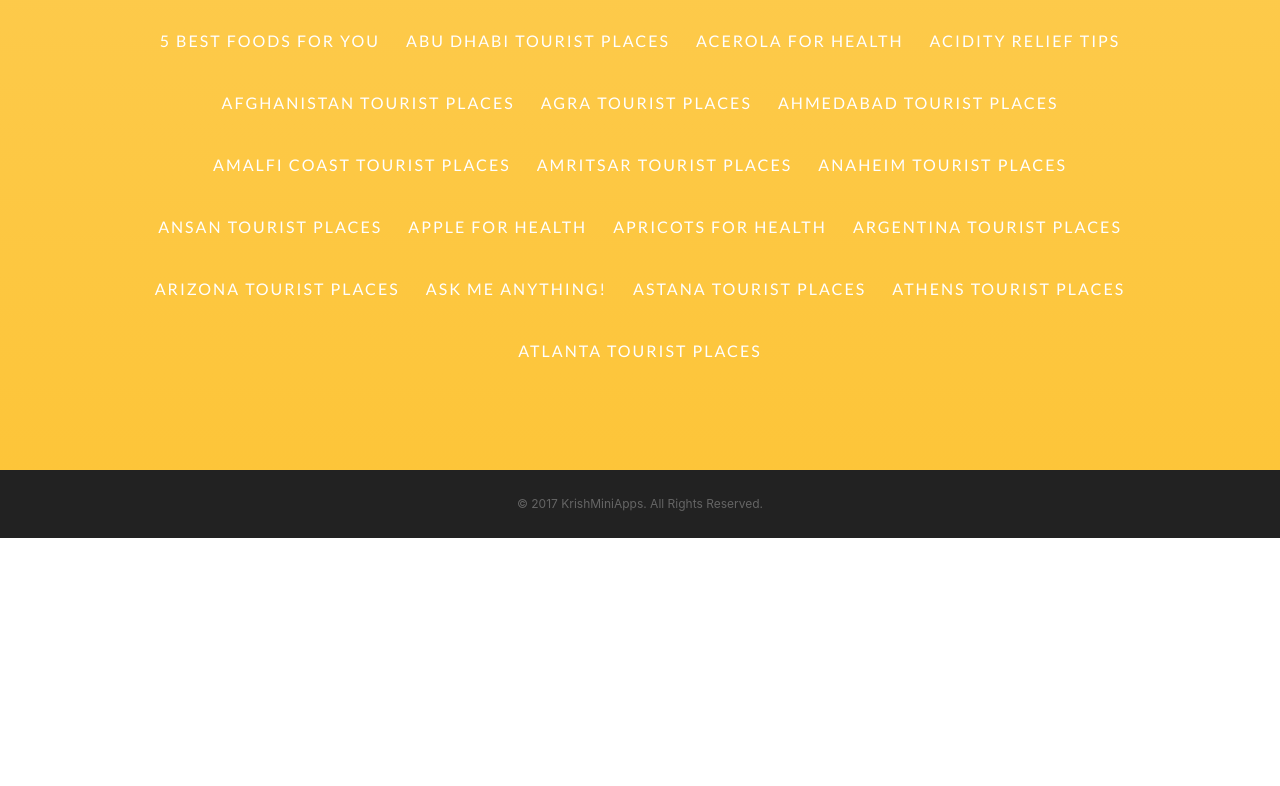
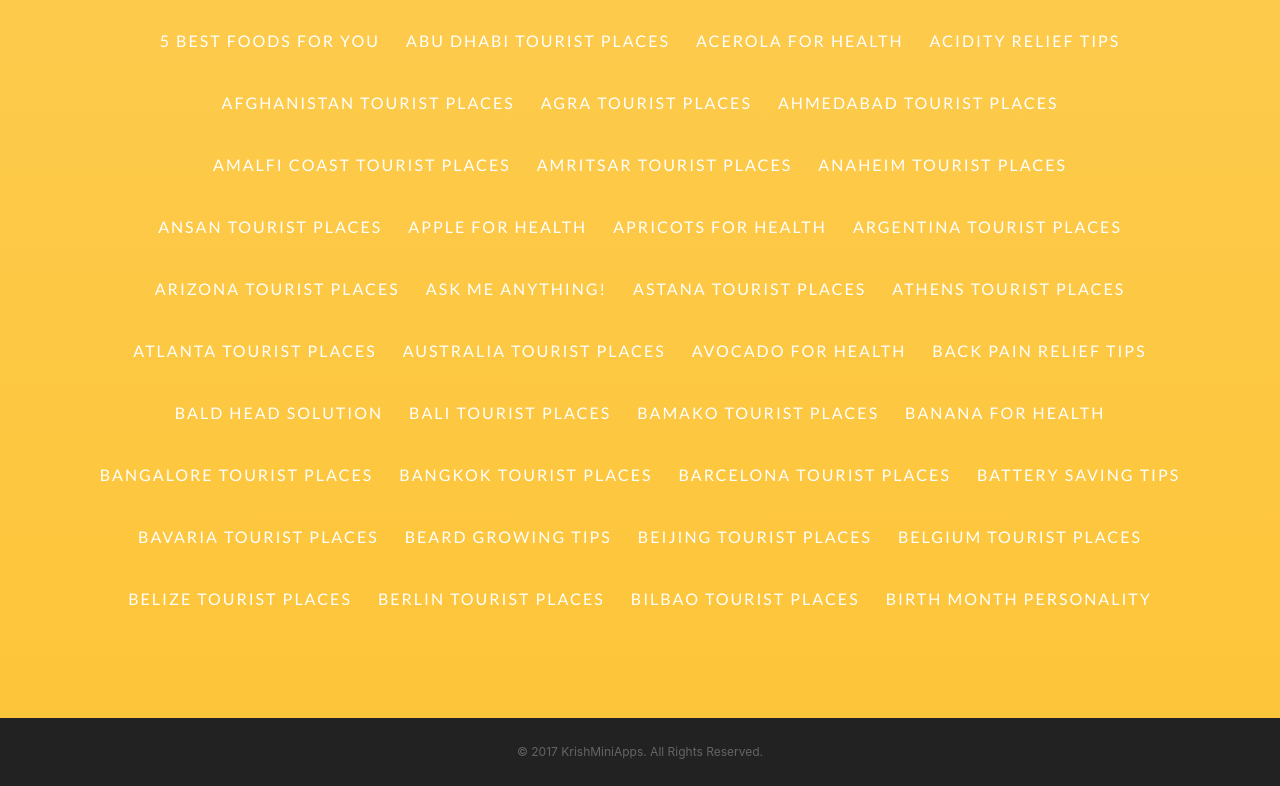
Before and after one commit to krishyapps/krishyapps.github.io, a website with bundled scripts: page index.html in a window 1280 px wide. Shown: the part 3617-4403 px from the top of the page. Before the commit the page ends 4155 px from the top, so only its background shows below. Built offline with nearby package versions, Linux system fonts and the light colour scheme; a web font is replaced by a local one.

Commit message:
now commit

```diff
--- a/index.html
+++ b/index.html
@@ -174,6 +174,25 @@
 </a><a href="https://play.google.com/store/apps/details?id=astanatouristplaces.bestplacestovisitinastana" class="btn btn-outline btn-x js-scroll-trigger">Astana Tourist Places
 </a><a href="https://play.google.com/store/apps/details?id=athenstouristplaces.bestplacestovisitinathens" class="btn btn-outline btn-x js-scroll-trigger">Athens Tourist Places
 </a><br><br><a href="https://play.google.com/store/apps/details?id=atlantatouristplaces.bestplacestovisitinatlanta" class="btn btn-outline btn-x js-scroll-trigger">Atlanta Tourist Places
+</a><a href="https://play.google.com/store/apps/details?id=australiatouristplaces.bestplacestovisitinaustralia" class="btn btn-outline btn-x js-scroll-trigger">Australia Tourist Places
+</a><a href="https://play.google.com/store/apps/details?id=benefitsofeatingavocado.disadvantagesofeatingavocado" class="btn btn-outline btn-x js-scroll-trigger">Avocado For Health
+</a><a href="https://play.google.com/store/apps/details?id=backpain.backacherelief" class="btn btn-outline btn-x js-scroll-trigger">Back Pain Relief Tips
+</a><br><br><a href="https://play.google.com/store/apps/details?id=baldheadsolution.regrowhaironbaldhead" class="btn btn-outline btn-x js-scroll-trigger">Bald Head Solution
+</a><a href="https://play.google.com/store/apps/details?id=balitouristplaces.bestplacestovisitinbali" class="btn btn-outline btn-x js-scroll-trigger">Bali Tourist Places
+</a><a href="https://play.google.com/store/apps/details?id=bamakotouristplaces.bestplacestovisitinbamako" class="btn btn-outline btn-x js-scroll-trigger">Bamako Tourist Places
+</a><a href="https://play.google.com/store/apps/details?id=benefitsofeatingbanana.disadvantagesofeatingbanana" class="btn btn-outline btn-x js-scroll-trigger">Banana For Health
+</a><br><br><a href="https://play.google.com/store/apps/details?id=bangaloretouristplaces.bestplacestovisitinbangalore" class="btn btn-outline btn-x js-scroll-trigger">Bangalore Tourist Places
+</a><a href="https://play.google.com/store/apps/details?id=bangkoktouristplaces.bestplacestovisitinbangkok" class="btn btn-outline btn-x js-scroll-trigger">Bangkok Tourist Places
+</a><a href="https://play.google.com/store/apps/details?id=barcelonatouristplaces.bestplacestovisitinbarcelona" class="btn btn-outline btn-x js-scroll-trigger">Barcelona Tourist Places
+</a><a href="https://play.google.com/store/apps/details?id=batterysaver.increasebatterybackup" class="btn btn-outline btn-x js-scroll-trigger">Battery Saving Tips
+</a><br><br><a href="https://play.google.com/store/apps/details?id=bavariatouristplaces.bestplacestovisitinbavaria" class="btn btn-outline btn-x js-scroll-trigger">Bavaria Tourist Places
+</a><a href="https://play.google.com/store/apps/details?id=beardgrowth.growfacialhair" class="btn btn-outline btn-x js-scroll-trigger">Beard Growing Tips
+</a><a href="https://play.google.com/store/apps/details?id=beijingtouristplaces.bestplacestovisitinbeijing" class="btn btn-outline btn-x js-scroll-trigger">Beijing Tourist Places
+</a><a href="https://play.google.com/store/apps/details?id=belgiumtouristplaces.bestplacestovisitinbelgium" class="btn btn-outline btn-x js-scroll-trigger">Belgium Tourist Places
+</a><br><br><a href="https://play.google.com/store/apps/details?id=belizetouristplaces.bestplacestovisitinbelize" class="btn btn-outline btn-x js-scroll-trigger">Belize Tourist Places
+</a><a href="https://play.google.com/store/apps/details?id=berlintouristplaces.bestplacestovisitinberlin" class="btn btn-outline btn-x js-scroll-trigger">Berlin Tourist Places
+</a><a href="https://play.google.com/store/apps/details?id=bilbaotouristplaces.bestplacestovisitinbilbao" class="btn btn-outline btn-x js-scroll-trigger">Bilbao Tourist Places
+</a><a href="https://play.google.com/store/apps/details?id=birthmonthpersonality.birthmonthmeanings" class="btn btn-outline btn-x js-scroll-trigger">Birth Month Personality
 </a>
       </div>
     </section>
```
